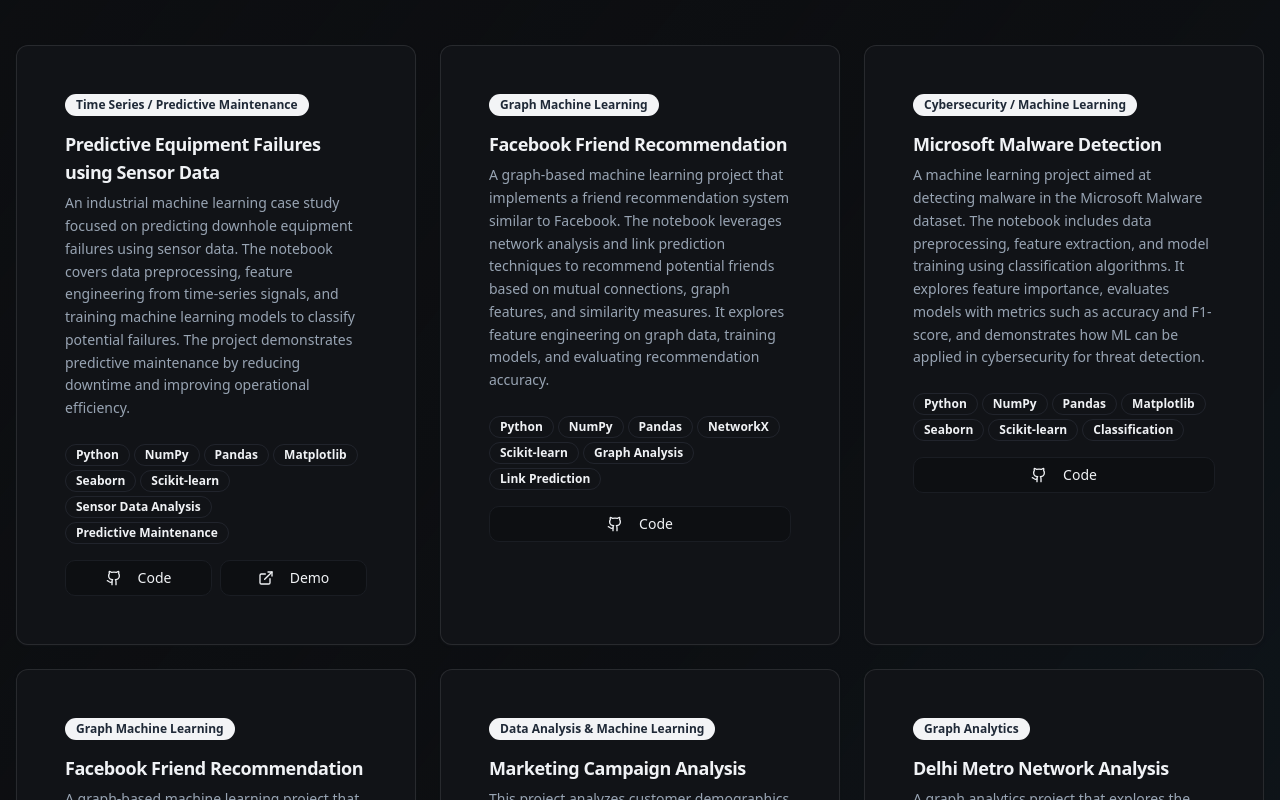
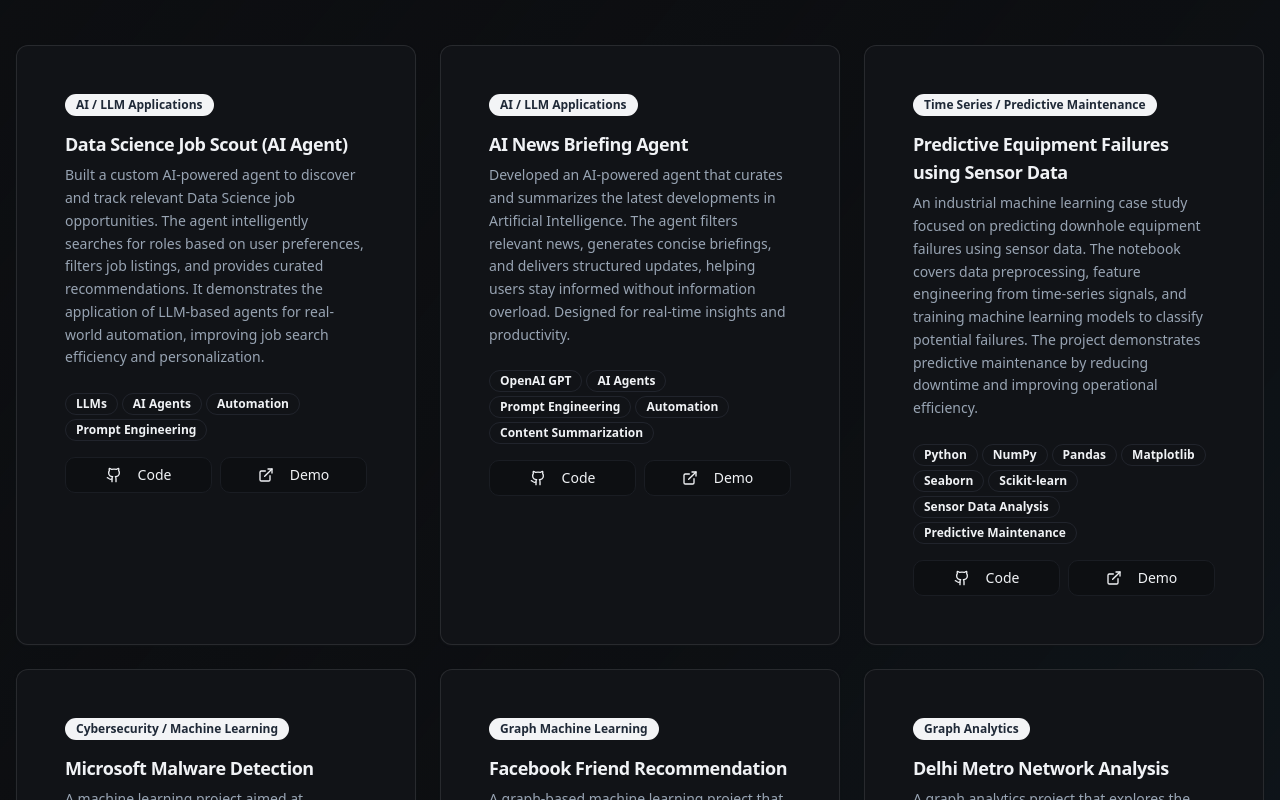
Before and after one commit to SravanTummalapalli/Portfolio, a React (Vite) app: page / in a window 1280 px wide. Shown: the part 3760-4560 px from the top of the page. Built offline with nearby package versions, Linux system fonts and the light colour scheme.

Commit message:
Added the AI agents which i created

```diff
--- a/src/components/projects.tsx
+++ b/src/components/projects.tsx
@@ -9,20 +9,28 @@ const Projects = () => {
   // Featured projects (first 6)
   const featuredProjects = [
     {
+      title: "Data Science Job Scout (AI Agent)",
+      description: "Built a custom AI-powered agent to discover and track relevant Data Science job opportunities. The agent intelligently searches for roles based on user preferences, filters job listings, and provides curated recommendations. It demonstrates the application of LLM-based agents for real-world automation, improving job search efficiency and personalization.",
+      category: "AI / LLM Applications",
+      technologies: ["LLMs", "AI Agents", "Automation", "Prompt Engineering"],
+      // githubUrl: "N/A",
+      liveUrl: "https://chatgpt.com/g/g-69da3cbfe20c8191b1e2a42d7067771e-data-science-job-scout"
+    },
+    {
+      title: "AI News Briefing Agent",
+      description: "Developed an AI-powered agent that curates and summarizes the latest developments in Artificial Intelligence. The agent filters relevant news, generates concise briefings, and delivers structured updates, helping users stay informed without information overload. Designed for real-time insights and productivity.",
+      category: "AI / LLM Applications",
+      technologies: ["OpenAI GPT", "AI Agents", "Prompt Engineering", "Automation", "Content Summarization"],
+      // githubUrl: N/A,
+      liveUrl: "https://chatgpt.com/g/g-69da05dea22c819185470cca2bd208d0-ai-news-briefing-agent"
+    },
+    {
       title: "Predictive Equipment Failures using Sensor Data",
       description: "An industrial machine learning case study focused on predicting downhole equipment failures using sensor data. The notebook covers data preprocessing, feature engineering from time-series signals, and training machine learning models to classify potential failures. The project demonstrates predictive maintenance by reducing downtime and improving operational efficiency.",
       category: "Time Series / Predictive Maintenance",
       technologies: ["Python", "NumPy", "Pandas", "Matplotlib", "Seaborn", "Scikit-learn", "Sensor Data Analysis", "Predictive Maintenance"],
       githubUrl: "https://github.com/SravanTummalapalli/Predictive-Equipment-Failures",
       liveUrl: "https://medium.com/@sravantummalapalli/conocophillips-predictive-equipment-failures-1c2c1913a6d8"
-    },
-    {
-      title: "Facebook Friend Recommendation",
-      description: "A graph-based machine learning project that implements a friend recommendation system similar to Facebook. The notebook leverages network analysis and link prediction techniques to recommend potential friends based on mutual connections, graph features, and similarity measures. It explores feature engineering on graph data, training models, and evaluating recommendation accuracy.",
-      category: "Graph Machine Learning",
-      technologies: ["Python", "NumPy", "Pandas", "NetworkX", "Scikit-learn", "Graph Analysis", "Link Prediction"],
-      githubUrl: "https://github.com/SravanTummalapalli/Facebook-Friend-Recommendation",
-      // liveUrl: "N/A"
     },
     {
       title: "Microsoft Malware Detection",
@@ -38,14 +46,6 @@ const Projects = () => {
       category: "Graph Machine Learning",
       technologies: ["Python", "NumPy", "Pandas", "NetworkX", "Scikit-learn", "Graph Analysis", "Link Prediction"],
       githubUrl: "https://github.com/SravanTummalapalli/Facebook-Friend-Recommendation",
-      // liveUrl: "N/A"
-    },
-    {
-      title: "Marketing Campaign Analysis",
-      description: "This project analyzes customer demographics and campaign data to evaluate the effectiveness of marketing strategies. It explores customer segmentation, purchasing behavior, and responses to campaigns. The notebook includes data cleaning, exploratory data analysis (EDA), and visualization to uncover key patterns. Machine learning models are applied to predict campaign responses, helping businesses optimize future campaigns and target the right audience.",
-      category: "Data Analysis & Machine Learning",
-      technologies: ["Python", "Pandas", "NumPy", "Matplotlib", "Seaborn", "Scikit-learn", "EDA", "Classification Models"],
-      githubUrl: "https://github.com/SravanTummalapalli/Marketing-campaign",
       // liveUrl: "N/A"
     },
     {
--- a/src/pages/AllProjects.tsx
+++ b/src/pages/AllProjects.tsx
@@ -310,8 +310,24 @@ export const projects = [
             category: "Machine Learning | Regression",
             technologies: ["Python", "Pandas", "NumPy", "Matplotlib", "Seaborn", "Scikit-learn"],
             githubUrl: "https://github.com/SravanTummalapalli/Machine_Learning_Projects/blob/main/Waiter%20Tips%20Prediction/Waiter%20Tips%20Prediction.ipynb",
-            liveUrl: "N/A"
-          }
+            // liveUrl: "N/A"
+        },
+        {
+            title: "AI News Briefing Agent",
+            description: "Developed an AI-powered agent that curates and summarizes the latest developments in Artificial Intelligence. The agent filters relevant news, generates concise briefings, and delivers structured updates, helping users stay informed without information overload. Designed for real-time insights and productivity.",
+            category: "AI / LLM Applications",
+            technologies: ["OpenAI GPT", "AI Agents", "Prompt Engineering", "Automation", "Content Summarization"],
+            // githubUrl: "N/A",
+            liveUrl: "https://chatgpt.com/g/g-69da05dea22c819185470cca2bd208d0-ai-news-briefing-agent"
+        },
+        {
+            title: "Data Science Job Scout (AI Agent)",
+            description: "Built a custom AI-powered agent to discover and track relevant Data Science job opportunities. The agent intelligently searches for roles based on user preferences, filters job listings, and provides curated recommendations. It demonstrates the application of LLM-based agents for real-world automation, improving job search efficiency and personalization.",
+            category: "AI / LLM Applications",
+            technologies: ["LLMs", "AI Agents", "Automation", "Prompt Engineering"],
+            // githubUrl: "N/A",
+            liveUrl: "https://chatgpt.com/g/g-69da3cbfe20c8191b1e2a42d7067771e-data-science-job-scout"
+        },
     ];
 
 const AllProjects = () => {
@@ -435,12 +451,14 @@ const AllProjects = () => {
                       ))}
                     </div>
                     <div className="flex gap-2">
+                      {project.githubUrl && (
                         <Button variant="outline" size="sm" className="flex-1" asChild>
                           <a href={project.githubUrl} target="_blank" rel="noopener noreferrer">
                             <Github className="w-4 h-4 mr-2" />
                             Code
                           </a>
                         </Button>
+                      )}
                       {project.liveUrl && (
                       <Button variant="outline" size="sm" className="flex-1" asChild>
                         <a href={project.liveUrl} target="_blank" rel="noopener noreferrer">
```
Lines whose indentation alone changed are shown as unchanged.
